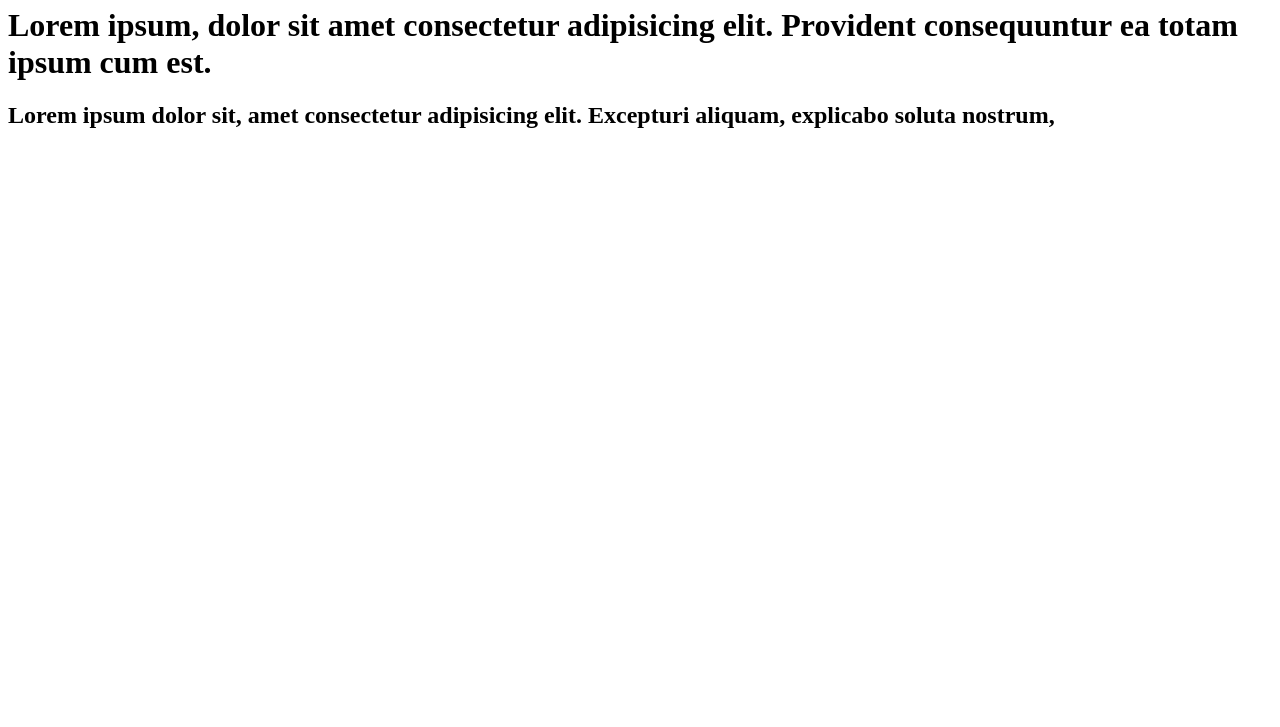
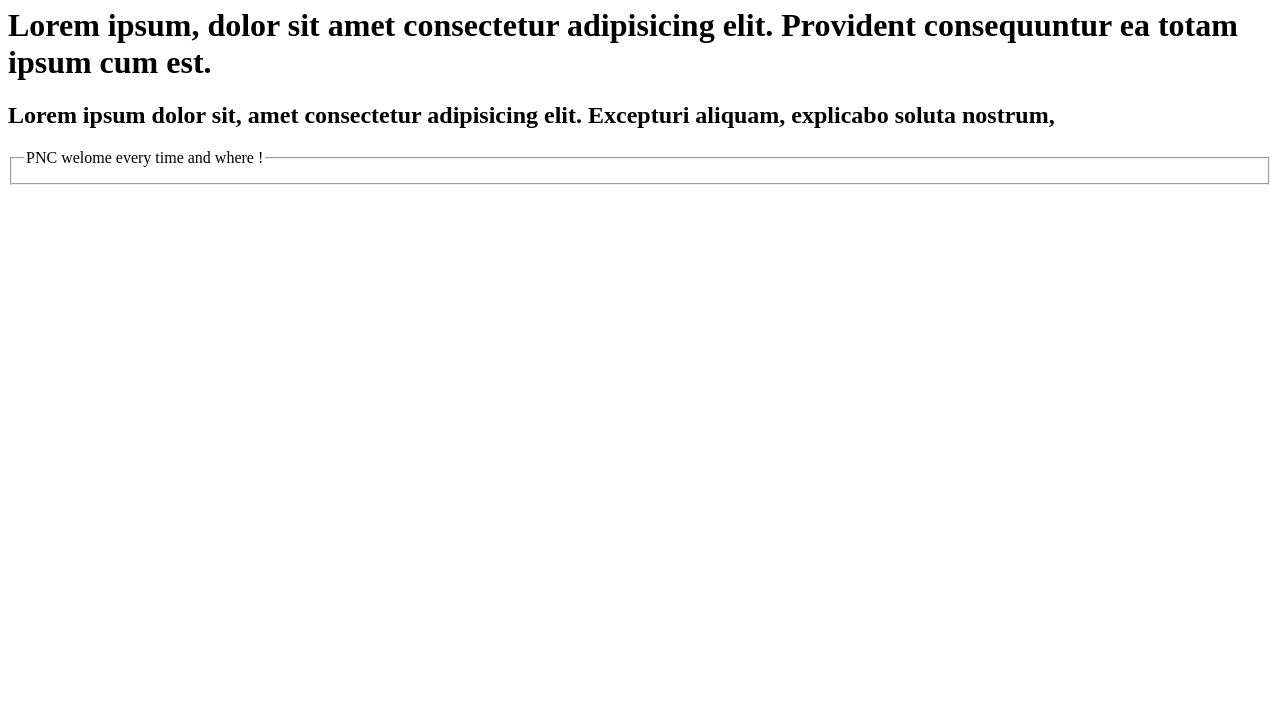
Before and after one commit to kravann21212112/classC26, a plain HTML site: page index.html in a window 1280 px wide. Shown: the part 73-800 px from the top of the page. Drawn offline with Linux system fonts and the light colour scheme.

Commit message:
Add one fielset

```diff
--- a/index.html
+++ b/index.html
@@ -9,6 +9,9 @@
     <h1>Welcome to Kravann</h1>
     <h1>Lorem ipsum, dolor sit amet consectetur adipisicing elit. Provident consequuntur ea totam ipsum cum est.</h1>
     <h2>Lorem ipsum dolor sit, amet consectetur adipisicing elit. Excepturi aliquam, explicabo soluta nostrum,</h2>
+    <fieldset>
+        <legend>PNC welome every time and where !</legend>
+    </fieldset>
 </body>
 
 </html>
```
